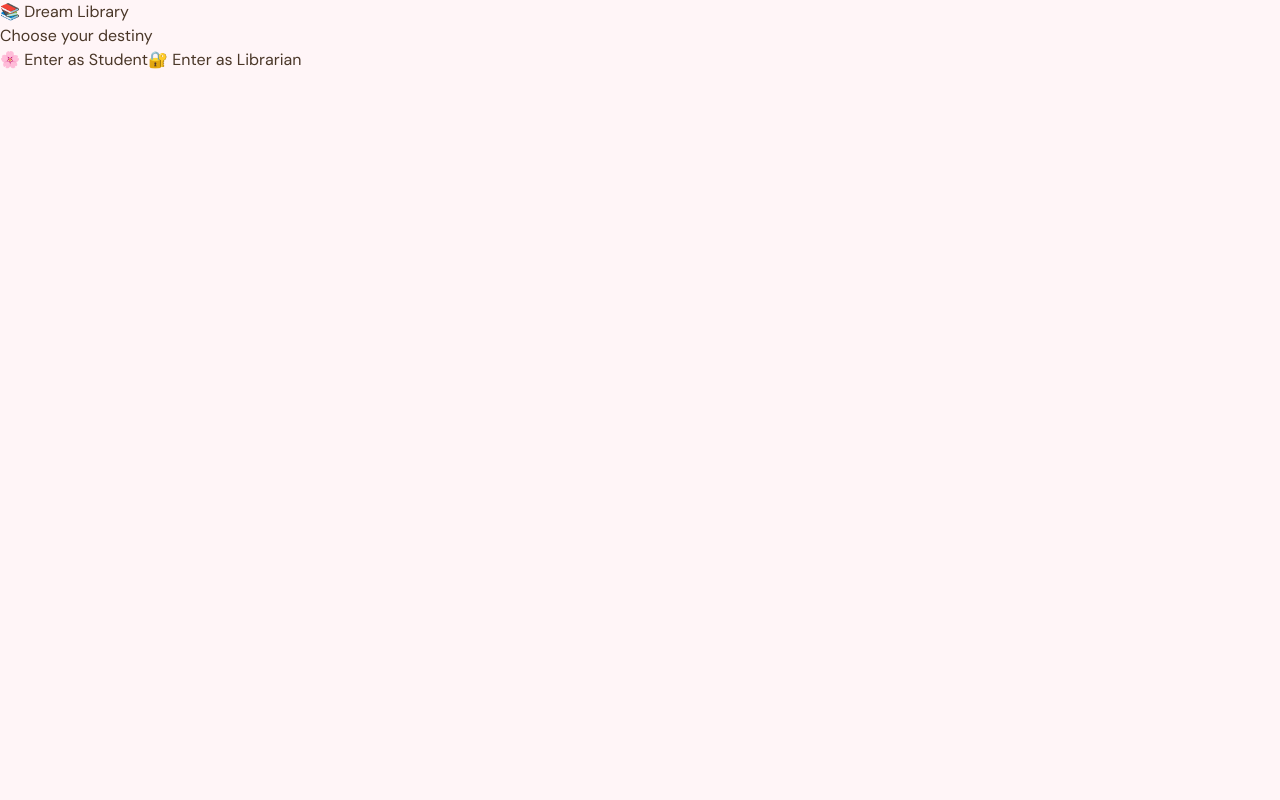
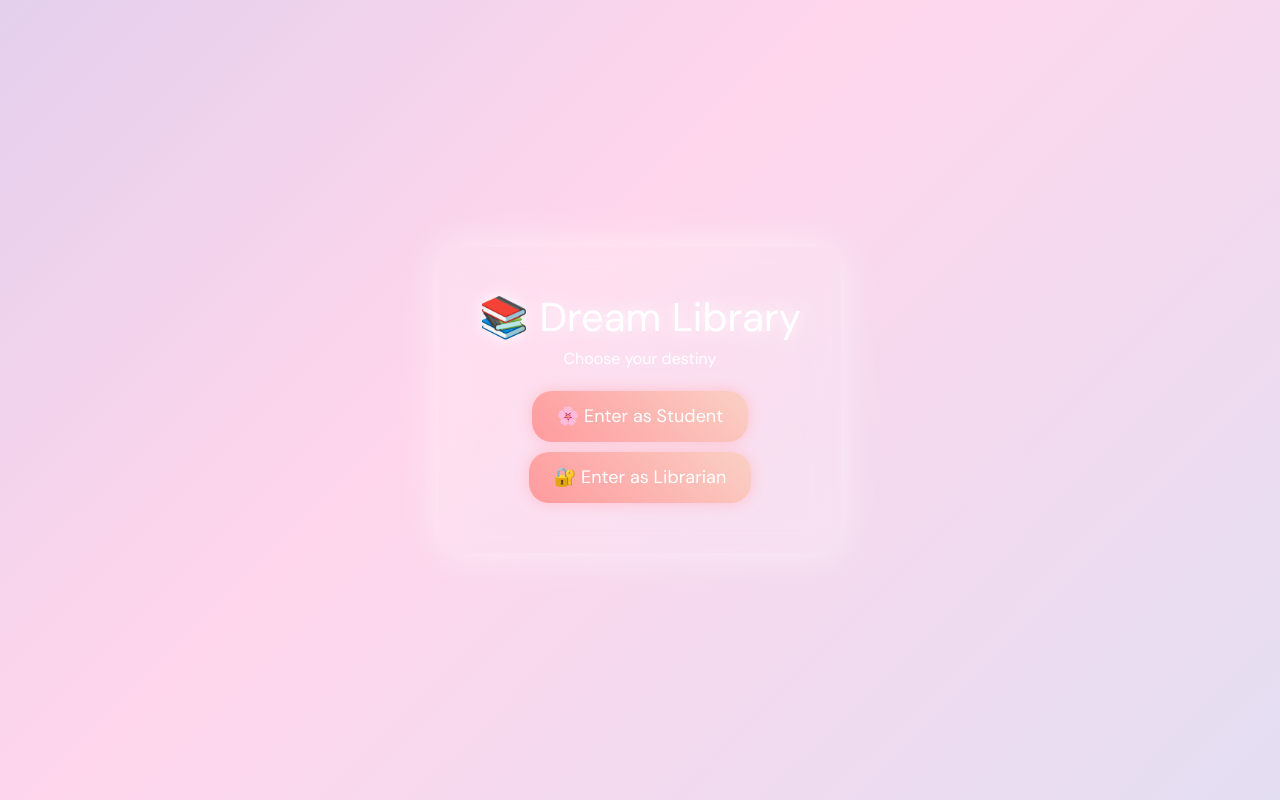
Before and after one commit to leera131095-spec/Library-Management-System, a Next.js app: page / in a window 1280 px wide. Built offline with nearby package versions, Linux system fonts and the light colour scheme; a web font is replaced by a local one.

Commit message:
Update globals.css

```diff
--- a/app/globals.css
+++ b/app/globals.css
@@ -55,3 +55,117 @@
     box-shadow: 0 8px 40px -4px rgba(232, 160, 191, 0.22), 0 3px 12px -2px rgba(200, 182, 255, 0.14);
   }
 }
+/* 🌸 FAIRYTALE BACKGROUND */
+
+.fairytale-bg {
+
+height:100vh;
+
+display:flex;
+
+justify-content:center;
+
+align-items:center;
+
+background: linear-gradient(
+135deg,
+#fbc2eb,
+#a6c1ee,
+#ffd6ec,
+#c2e9fb
+);
+
+background-size:400% 400%;
+
+animation: gradientMove 10s ease infinite;
+
+}
+
+@keyframes gradientMove {
+
+0% {background-position:0% 50%}
+50% {background-position:100% 50%}
+100% {background-position:0% 50%}
+
+}
+
+
+/* 🌸 CARD */
+
+.fairytale-card {
+
+background: rgba(255,255,255,0.2);
+
+padding:40px;
+
+border-radius:20px;
+
+backdrop-filter: blur(15px);
+
+box-shadow: 0 0 40px rgba(255,255,255,0.6);
+
+text-align:center;
+
+}
+
+
+/* 🌸 TITLE */
+
+.title {
+
+font-size:40px;
+
+color:white;
+
+text-shadow: 0 0 15px white;
+
+}
+
+
+/* 🌸 SUBTITLE */
+
+.subtitle {
+
+color:white;
+
+margin-bottom:20px;
+
+}
+
+
+/* 🌸 MAGIC BUTTON */
+
+.magic-button {
+
+display:block;
+
+margin:10px auto;
+
+padding:12px 25px;
+
+border:none;
+
+border-radius:20px;
+
+background: linear-gradient(45deg,#ff9a9e,#fad0c4);
+
+color:white;
+
+font-size:18px;
+
+cursor:pointer;
+
+box-shadow:0 0 15px pink;
+
+transition:0.3s;
+
+}
+
+
+.magic-button:hover {
+
+transform:scale(1.1);
+
+box-shadow:0 0 30px white;
+
+}
```
